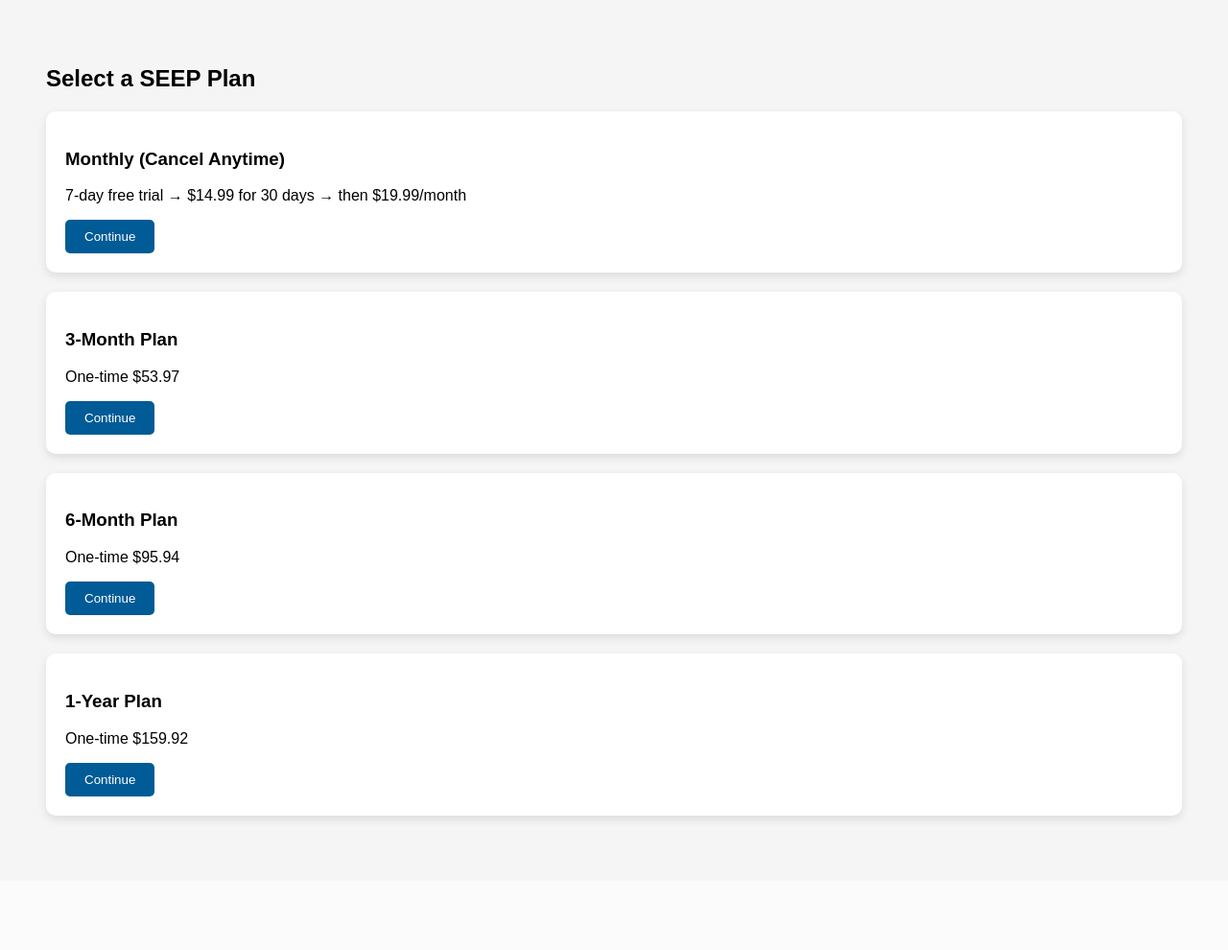
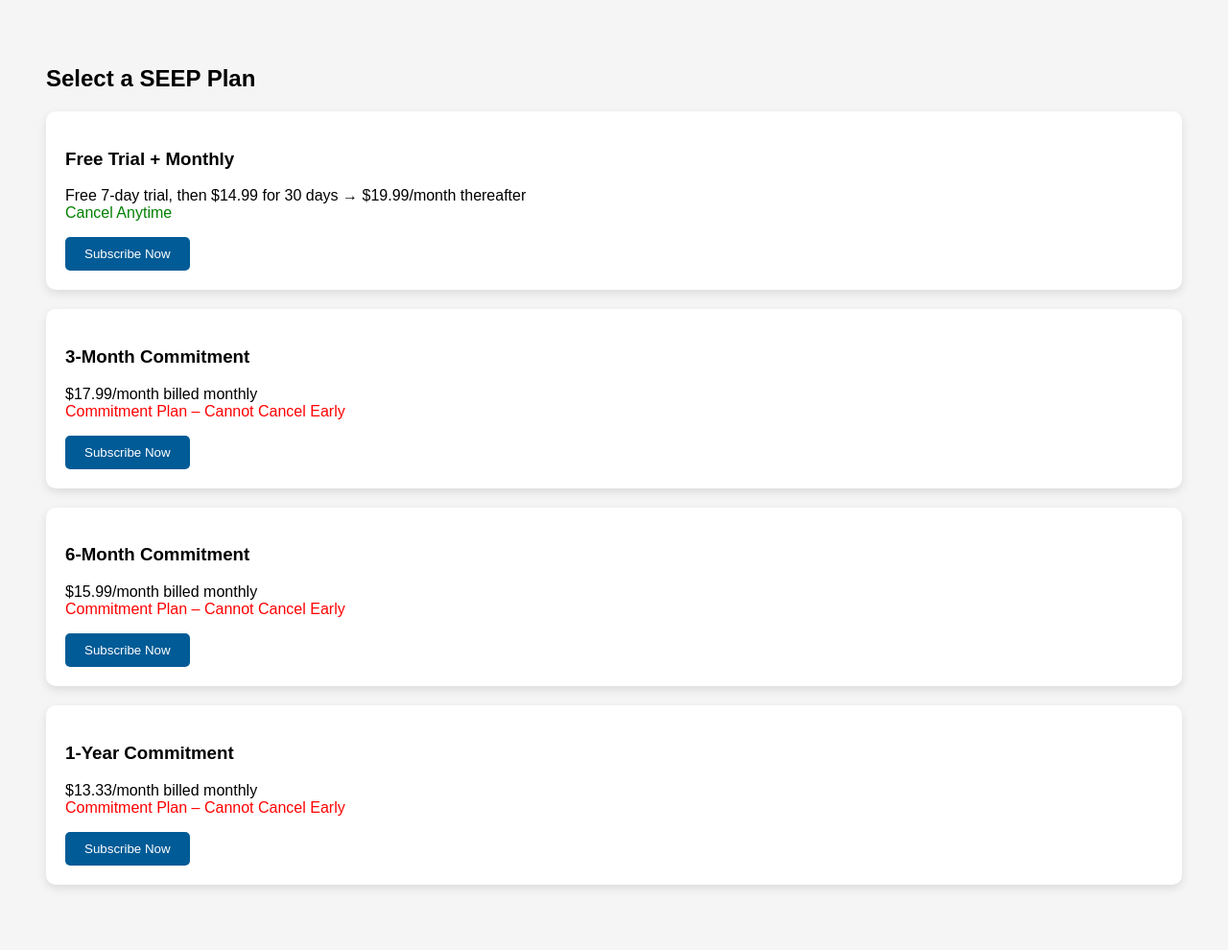
Before and after one commit to Dayzcorp/noble-server, a Flask app: page /billing/select in a window 1280 px wide. Shown: the whole page at 96% size. Before the commit the page ends 857 px from the top, so only its background shows below. Run offline with Flask 3, Linux system fonts and the light colour scheme.

Commit message:
Add offline subscription logic and new plans

```diff
--- a/app.py
+++ b/app.py
@@ -11,6 +11,7 @@ from flask import (
 )
 import requests
 import re
+from datetime import datetime, timedelta
 from dotenv import load_dotenv
 from openai import OpenAI
 
@@ -23,12 +24,34 @@ DEFAULT_BOT = os.getenv("BOT_NAME", "SEEP")
 DEFAULT_DOMAIN = os.getenv("SHOP_DOMAIN", "example.myshopify.com")
 DEFAULT_TOKEN = os.getenv("SHOPIFY_STOREFRONT_TOKEN", "")
 
-# Basic plan definitions for billing. Prices are in USD.
+# Billing plan metadata for the dummy billing system. Prices are monthly.
 BILLING_PLANS = {
-    "monthly": {"price": 14.99, "trial_days": 7, "name": "SEEP Monthly Plan"},
-    "3m": {"price": 53.97, "trial_days": 0, "name": "SEEP 3 Month Plan"},
-    "6m": {"price": 95.94, "trial_days": 0, "name": "SEEP 6 Month Plan"},
-    "12m": {"price": 159.92, "trial_days": 0, "name": "SEEP Annual Plan"},
+    # 7 day trial, then $14.99 for the first 30 days, auto renew $19.99
+    "monthly": {
+        "name": "Free Trial + Monthly",
+        "monthly_price": 19.99,
+        "intro_price": 14.99,
+        "trial_days": 7,
+        "commitment": 0,
+    },
+    "3m": {
+        "name": "3-Month Commitment",
+        "monthly_price": 17.99,
+        "trial_days": 0,
+        "commitment": 3,
+    },
+    "6m": {
+        "name": "6-Month Commitment",
+        "monthly_price": 15.99,
+        "trial_days": 0,
+        "commitment": 6,
+    },
+    "12m": {
+        "name": "1-Year Commitment",
+        "monthly_price": 13.33,
+        "trial_days": 0,
+        "commitment": 12,
+    },
 }
 
 SHOPIFY_API_VERSION = "2023-10"
@@ -44,10 +67,12 @@ def get_config() -> dict:
 
 
 def require_billing():
-    """Redirect to billing page if no active charge is stored."""
-    if session.get("charge_status") == "active":
+    """Redirect to billing page if no active subscription is stored."""
+    if session.get("subscription_active"):
         return None
-    return redirect(url_for("billing_select", message="Please accept billing to continue using SEEP."))
+    return redirect(
+        url_for("billing_select", message="Please subscribe to continue using SEEP.")
+    )
 
 
 # Initialize OpenAI client for OpenRouter. The modern SDK (>=1.76.2) no longer
@@ -182,82 +207,82 @@ def chat() -> tuple:
         return jsonify({"error": "server_error"}), 500
 
 
-def create_shopify_charge(plan_key: str) -> tuple[str, int] | tuple[None, None]:
-    """Create a RecurringApplicationCharge and return confirmation URL and id."""
+# ---------------------------------------------------------------------------
+# Dummy billing helpers
+# ---------------------------------------------------------------------------
+
+def start_subscription(plan_key: str) -> None:
+    """Activate a subscription in the user's session."""
     plan = BILLING_PLANS.get(plan_key)
-    cfg = get_config()
-    domain = cfg.get("shopify_domain")
-    token = cfg.get("shopify_token")
-    if not plan or not domain or not token:
-        return None, None
-    url = (
-        f"https://{domain}/admin/api/{SHOPIFY_API_VERSION}/recurring_application_charges.json"
-    )
-    charge = {
-        "name": plan["name"],
-        "price": plan["price"],
-        "trial_days": plan["trial_days"],
-        "return_url": url_for("billing_confirm", _external=True),
-        "test": True,
-    }
-    headers = {
-        "X-Shopify-Access-Token": token,
-        "Content-Type": "application/json",
-    }
-    try:
-        resp = requests.post(
-            url, json={"recurring_application_charge": charge}, headers=headers, timeout=10
-        )
-        data = resp.json().get("recurring_application_charge", {})
-        return data.get("confirmation_url"), data.get("id")
-    except Exception:
-        return None, None
+    if not plan:
+        return
+    now = datetime.utcnow()
+    session["subscription_type"] = plan_key
+    session["subscription_active"] = True
+    session["subscription_start"] = now.isoformat()
+    session["commitment_months"] = plan.get("commitment", 0)
+    trial_days = plan.get("trial_days", 0)
+    if trial_days:
+        session["trial_end"] = (now + timedelta(days=trial_days)).isoformat()
+    else:
+        session.pop("trial_end", None)
+
+
+def months_since(start: str) -> int:
+    dt = datetime.fromisoformat(start)
+    now = datetime.utcnow()
+    return (now.year - dt.year) * 12 + now.month - dt.month
 
 
 @app.route("/billing/select")
 def billing_select() -> str:
     """Render plan selection page."""
     message = request.args.get("message")
-    return render_template("billing_select.html", plans=BILLING_PLANS, message=message)
+    active = session.get("subscription_active")
+    current_plan = session.get("subscription_type")
+    return render_template(
+        "billing_select.html",
+        plans=BILLING_PLANS,
+        message=message,
+        active=active,
+        current_plan=current_plan,
+    )
 
 
-@app.route("/billing/create/<plan>", methods=["POST"])
-def billing_create(plan: str):
-    """Create a charge for the selected plan and redirect to Shopify."""
-    confirmation_url, cid = create_shopify_charge(plan)
-    if not confirmation_url:
-        return redirect(url_for("billing_select", message="Could not create charge."))
-    session["plan"] = plan
-    session["charge_id"] = cid
-    session["charge_status"] = "pending"
-    return redirect(confirmation_url)
+@app.route("/billing/subscribe/<plan>", methods=["POST"])
+def billing_subscribe(plan: str):
+    """Activate the selected plan (dummy billing)."""
+    if plan not in BILLING_PLANS:
+        return redirect(url_for("billing_select", message="Invalid plan."))
+    start_subscription(plan)
+    return redirect(url_for("index"))
 
 
-@app.route("/billing/confirm")
-def billing_confirm() -> str:
-    """Activate the charge after the merchant accepts it."""
-    charge_id = request.args.get("charge_id") or session.get("charge_id")
-    if not charge_id:
-        return redirect(url_for("billing_select", message="Missing charge id."))
-    cfg = get_config()
-    domain = cfg.get("shopify_domain")
-    token = cfg.get("shopify_token")
-    url = (
-        f"https://{domain}/admin/api/{SHOPIFY_API_VERSION}/recurring_application_charges/{charge_id}/activate.json"
-    )
-    headers = {
-        "X-Shopify-Access-Token": token,
-        "Content-Type": "application/json",
-    }
-    try:
-        resp = requests.post(url, headers=headers, timeout=10)
-        if resp.status_code == 200:
-            session["charge_status"] = "active"
-        else:
-            session["charge_status"] = "declined"
-    except Exception:
-        session["charge_status"] = "declined"
-    return redirect(url_for("index"))
+@app.route("/billing/cancel", methods=["POST"])
+def billing_cancel():
+    """Attempt to cancel the current subscription."""
+    if not session.get("subscription_active"):
+        return redirect(url_for("billing_select"))
+    plan = session.get("subscription_type")
+    info = BILLING_PLANS.get(plan, {})
+    start = session.get("subscription_start")
+    if start and info.get("commitment"):
+        months = months_since(start)
+        if months < info["commitment"]:
+            msg = "This plan cannot be canceled until the commitment period ends."
+            return redirect(url_for("billing_select", message=msg))
+    for key in [
+        "subscription_active",
+        "subscription_type",
+        "subscription_start",
+        "commitment_months",
+        "trial_end",
+    ]:
+        session.pop(key, None)
+    return redirect(url_for("billing_select", message="Subscription canceled."))
+
+
+
 
 
 if __name__ == "__main__":
--- a/templates/billing_select.html
+++ b/templates/billing_select.html
@@ -31,20 +31,27 @@
   <p style="color:red;">{{ message }}</p>
   {% endif %}
   <h2>Select a SEEP Plan</h2>
+  {% if active and current_plan in plans %}
+    <p><strong>Current Plan:</strong> {{ plans[current_plan].name }}</p>
+    <form method="post" action="{{ url_for('billing_cancel') }}">
+      <button type="submit">Cancel Subscription</button>
+    </form>
+    <hr>
+  {% endif %}
   {% for key, info in plans.items() %}
     <div class="plan">
-      <h3>
-        {% if key == 'monthly' %}Monthly (Cancel Anytime){% elif key == '3m' %}3-Month Plan{% elif key == '6m' %}6-Month Plan{% else %}1-Year Plan{% endif %}
-      </h3>
+      <h3>{{ info.name }}</h3>
       <p>
         {% if key == 'monthly' %}
-          7-day free trial → $14.99 for 30 days → then $19.99/month
+          Free 7-day trial, then $14.99 for 30 days → $19.99/month thereafter
+          <br><span style="color:green;">Cancel Anytime</span>
         {% else %}
-          One-time ${{ '%.2f'|format(info.price) }}
+          ${{ '%.2f'|format(info.monthly_price) }}/month billed monthly
+          <br><span style="color:red;">Commitment Plan – Cannot Cancel Early</span>
         {% endif %}
       </p>
-      <form method="post" action="{{ url_for('billing_create', plan=key) }}">
-        <button type="submit">Continue</button>
+      <form method="post" action="{{ url_for('billing_subscribe', plan=key) }}">
+        <button type="submit">Subscribe Now</button>
       </form>
     </div>
   {% endfor %}
```
